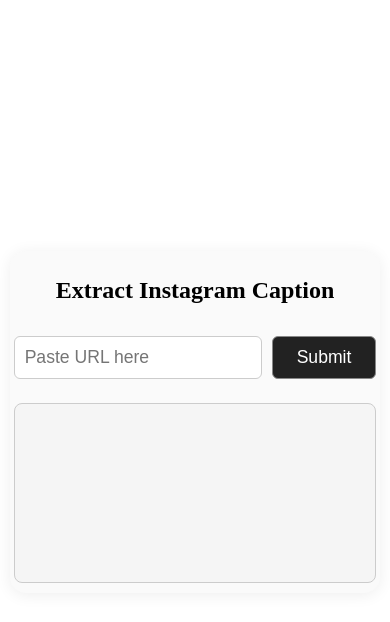
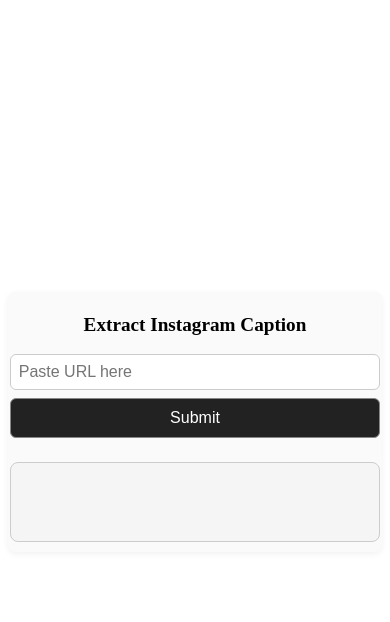
Before and after one commit to raxvab/Capito, a Flask app: page / in a window 390 px wide. Shown: the top 622 px of the page. Run offline with Flask 3, Linux system fonts and the light colour scheme.

Commit message:
Update index.html

```diff
--- a/templates/index.html
+++ b/templates/index.html
@@ -3,6 +3,8 @@
 <head>
     <meta charset="UTF-8">
     <title>Extract Caption</title>
+    <!-- ADD VIEWPORT META TAG FOR RESPONSIVENESS -->
+    <meta name="viewport" content="width=device-width, initial-scale=1.0">
     <style>
         html, body {
             height: 100%;
@@ -55,6 +57,10 @@
             background: #222;
             color: #fff;
             cursor: pointer;
+            transition: background 0.2s;
+        }
+        button:active {
+            background: #444;
         }
         #resultBox {
             width: 100%;
@@ -70,13 +76,54 @@
             white-space: pre-wrap;
             box-sizing: border-box;
         }
+
+        /* --- RESPONSIVE MEDIA QUERIES --- */
+
+        /* For tablets (portrait & landscape) */
+        @media (max-width: 900px) {
+            .container {
+                max-width: 95vw;
+                margin: 20px;
+                padding: 24px 8px;
+            }
+            h1 {
+                font-size: 2em;
+            }
+            #resultBox {
+                min-height: 120px;
+                font-size: 1em;
+            }
+        }
+
+        /* For mobile phones */
         @media (max-width: 600px) {
             .container {
-                margin: 10px;
-                padding: 10px 4px;
+                margin: 6px;
+                padding: 10px 2px;
+                border-radius: 8px;
+                box-shadow: 0 2px 6px rgba(0,0,0,0.06);
             }
             h1 {
-                font-size: 1.5em;
+                font-size: 1.2em;
+                margin-bottom: 18px;
+            }
+            .input-row {
+                flex-direction: column;
+                gap: 8px;
+            }
+            input[type="text"] {
+                font-size: 1em;
+                padding: 8px;
+            }
+            button {
+                width: 100%;
+                font-size: 1em;
+                padding: 10px 0;
+            }
+            #resultBox {
+                min-height: 80px;
+                font-size: 0.95em;
+                padding: 10px;
             }
         }
     </style>
```
